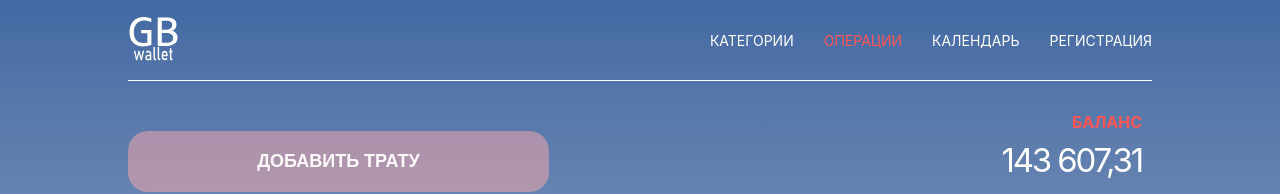
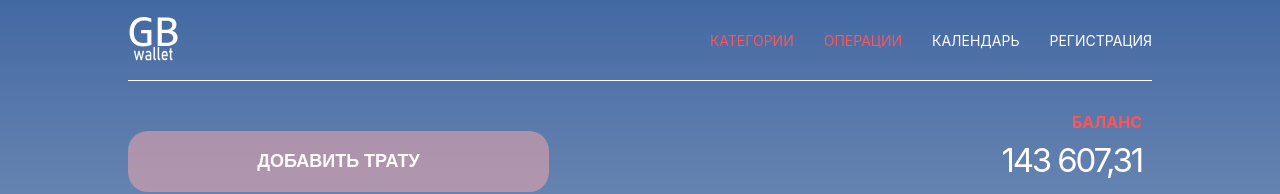
Before and after one commit to Mercique/Wallet-project, a React (Create React App) app: page / in a window 1280 px wide. In both pictures the pointer is over the link "КАТЕГОРИИ". Shown: the top 194 px of the page. Built offline with nearby package versions, Linux system fonts and the light colour scheme.

Commit message:
expenses module css

```diff
--- a/src/components/Header/Header.module.css
+++ b/src/components/Header/Header.module.css
@@ -15,3 +15,11 @@
     text-decoration: none;
     text-transform: uppercase;
 }
+
+.link:hover {
+    color: #FF5555 !important;
+}
+
+.link:active {
+    transform: translateY(1px);
+}
```
